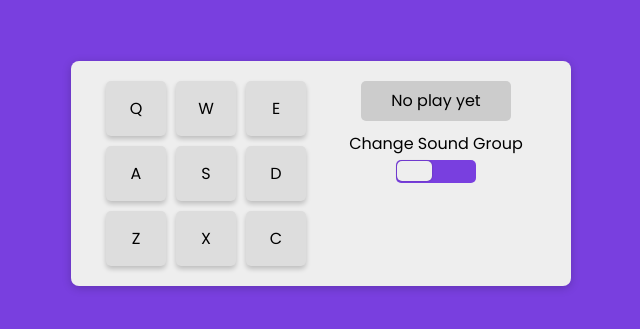
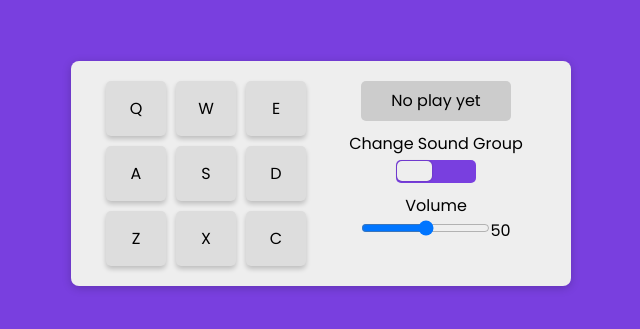
Before and after one commit to ivanherreradev/freecodecamp-drum-machine, a React (Vite) app: page / in a window 1280 px wide. Shown: the part 227-556 px from the top of the page, without its empty margins (319-959 px from the left). Built offline with nearby package versions, Linux system fonts and the light colour scheme.

Commit message:
add VolumeControl component

```diff
--- a/src/components/LateralPanel/LateralPanel.jsx
+++ b/src/components/LateralPanel/LateralPanel.jsx
@@ -2,15 +2,23 @@ import React from 'react'
 import Display from './components/Display/Display'
 import SoundGroupSelector from './components/SoundGroupSelector/SoundGroupSelector'
 import styles from './LateralPanel.module.css'
+import VolumeControl from './components/VolumeControl/VolumeControl'
 
-const LateralPanel = ({ display, handleSetSoundGroup, soundGroup }) => {
+const LateralPanel = ({
+  display,
+  soundGroup,
+  volume,
+  handleSetSoundGroup,
+  handleSetVolume
+}) => {
   return (
     <aside className={styles.lateralPanel}>
       <Display currentMessage={display} />
       <SoundGroupSelector
+        soundGroup={soundGroup}
         handleSetSoundGroup={handleSetSoundGroup}
-        soundGroup={soundGroup}
       />
+      <VolumeControl volume={volume} handleSetVolume={handleSetVolume} />
     </aside>
   )
 }
--- /dev/null
+++ b/src/components/LateralPanel/components/VolumeControl/VolumeControl.jsx
@@ -0,0 +1,30 @@
+import React from 'react'
+
+const VolumeControl = ({ volume, handleSetVolume }) => {
+  const currentVolume = volume * 100
+
+  const handleVolumeChange = (event) => {
+    const newVolume = event.target.value
+    handleSetVolume(newVolume)
+  }
+
+  return (
+    <div className="container">
+      <label>Volume</label>
+      <div className="wrapper">
+        <i className="uil-volume-mute" id="icon"></i>
+        <input
+          type="range"
+          min="0"
+          max="1"
+          step="0.1"
+          value={volume}
+          onChange={handleVolumeChange}
+        />
+        <span className="slide-value">{currentVolume}</span>
+      </div>
+    </div>
+  )
+}
+
+export default VolumeControl
```
